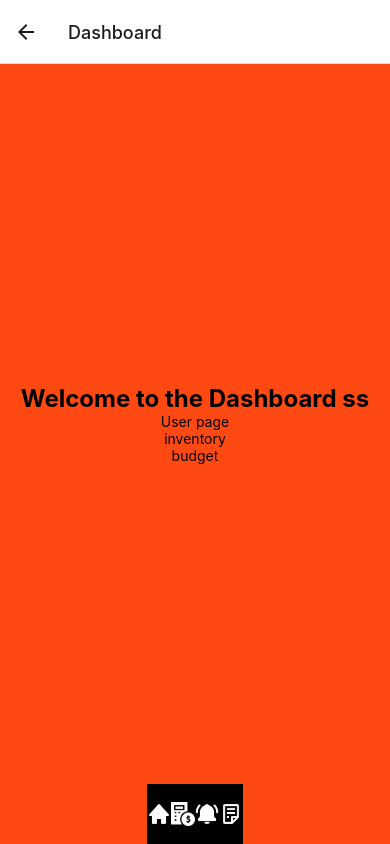
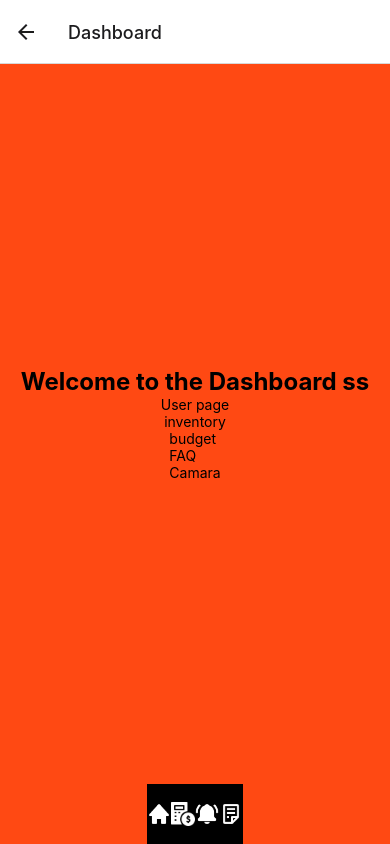
Before and after one commit to ousl-groupE5-ExpiryInspector/ExpiryInspector, a React Native app in the folder Frontend/: screen /Dashboard in a window 390 px wide. Built offline with nearby package versions, Linux system fonts and the light colour scheme.

Commit message:
FAQScreen
Create UI only. need to other things implement.

```diff
--- a/Frontend/App.js
+++ b/Frontend/App.js
@@ -13,7 +13,9 @@ import InventoryOutOFStock from './src/screens/Inventory_OutOfStock';
 import ItemList from './src/screens/ItemList';
 import ItemDetail from './src/screens/ItemDetail';
 import BudgetScreen from './src/screens/BudgetPlanner';
-
+import FAQScreen from './src/screens/FAQ';
+import NotificationScreen from './src/screens/Notification';
+import CamaraScreen from './src/screens/Camara';
 
 const stack = createNativeStackNavigator();
 const App=()=> {
@@ -36,6 +38,11 @@ const App=()=> {
       <stack.Screen name={'ItemDetail'} component={ItemDetail} options={{ headerShown: false }}/>
       <stack.Screen name={'Budget'} component={BudgetScreen} options={{ headerShown: false }}/>
 
+      <stack.Screen name={'FAQ'} component={FAQScreen} options={{ headerShown: true }}/>
+
+      <stack.Screen name={'Notification'} component={NotificationScreen} options={{ headerShown: true }}/>
+
+      <stack.Screen name={'Camara'} component={CamaraScreen} options={{ headerShown: true }}/>
 
     </stack.Navigator>
   </NavigationContainer>
--- a/Frontend/src/components/navigationBar.js
+++ b/Frontend/src/components/navigationBar.js
@@ -11,7 +11,7 @@ export default function NavBar({ navigation }) {
       <TouchableOpacity style={styles.navItem} onPress={() => navigation.navigate('Budget')}>
         <Image source={require('../../assets/Budget_Icon.png')} style={styles.navIcon} />
       </TouchableOpacity>
-      <TouchableOpacity style={styles.navItem} onPress={() => navigation.navigate('Dashboard')}>
+      <TouchableOpacity style={styles.navItem} onPress={() => navigation.navigate('Notification')}>
         <Image source={require('../../assets/Notification_Icon.png')} style={styles.navIcon} />
       </TouchableOpacity>
       <TouchableOpacity style={styles.navItem} onPress={() => navigation.navigate('InventoryAvailable')}>
--- /dev/null
+++ b/Frontend/src/screens/Camara.js
@@ -0,0 +1,16 @@
+import React from 'react';
+import { View, Text } from 'react-native';
+import BackgroundFlex from '../components/BackgroundFlex';
+
+export default function CamaraScreen({ navigation }) {
+  return (
+    <BackgroundFlex>
+      <View>
+      <Text>Camara page</Text>
+
+      </View>
+
+    </BackgroundFlex>
+
+  );
+}
--- a/Frontend/src/screens/Dashboard.js
+++ b/Frontend/src/screens/Dashboard.js
@@ -13,6 +13,12 @@ export default function Dashboard({navigation}) {
   };
   const moveBudget = () =>{
     navigation.navigate('Budget');
+  };
+  const moveFAQ = () =>{
+    navigation.navigate('FAQ');
+  };
+  const moveCamara = () =>{
+    navigation.navigate('Camara');
   };
 
   return (
@@ -34,6 +40,16 @@ export default function Dashboard({navigation}) {
         <Text>
           budget
         </Text>
+        <TouchableOpacity onPress={moveFAQ}>
+        <Text>
+          FAQ
+        </Text>
+      </TouchableOpacity>
+      <TouchableOpacity onPress={moveCamara}>
+        <Text>
+          Camara
+        </Text>
+      </TouchableOpacity>
       </TouchableOpacity>
     </View>
 
--- /dev/null
+++ b/Frontend/src/screens/FAQ.js
@@ -0,0 +1,16 @@
+import React from 'react';
+import { View, Text } from 'react-native';
+import BackgroundFlex from '../components/BackgroundFlex';
+
+export default function FAQScreen({ navigation }) {
+  return (
+    <BackgroundFlex>
+      <View>
+      <Text>FAQ page</Text>
+
+      </View>
+
+    </BackgroundFlex>
+
+  );
+}
--- /dev/null
+++ b/Frontend/src/screens/Notification.js
@@ -0,0 +1,16 @@
+import React from 'react';
+import { View, Text } from 'react-native';
+import BackgroundFlex from '../components/BackgroundFlex';
+
+export default function NotificationScreen({ navigation }) {
+  return (
+    <BackgroundFlex>
+      <View>
+      <Text>Notification page</Text>
+
+      </View>
+
+    </BackgroundFlex>
+
+  );
+}
```
